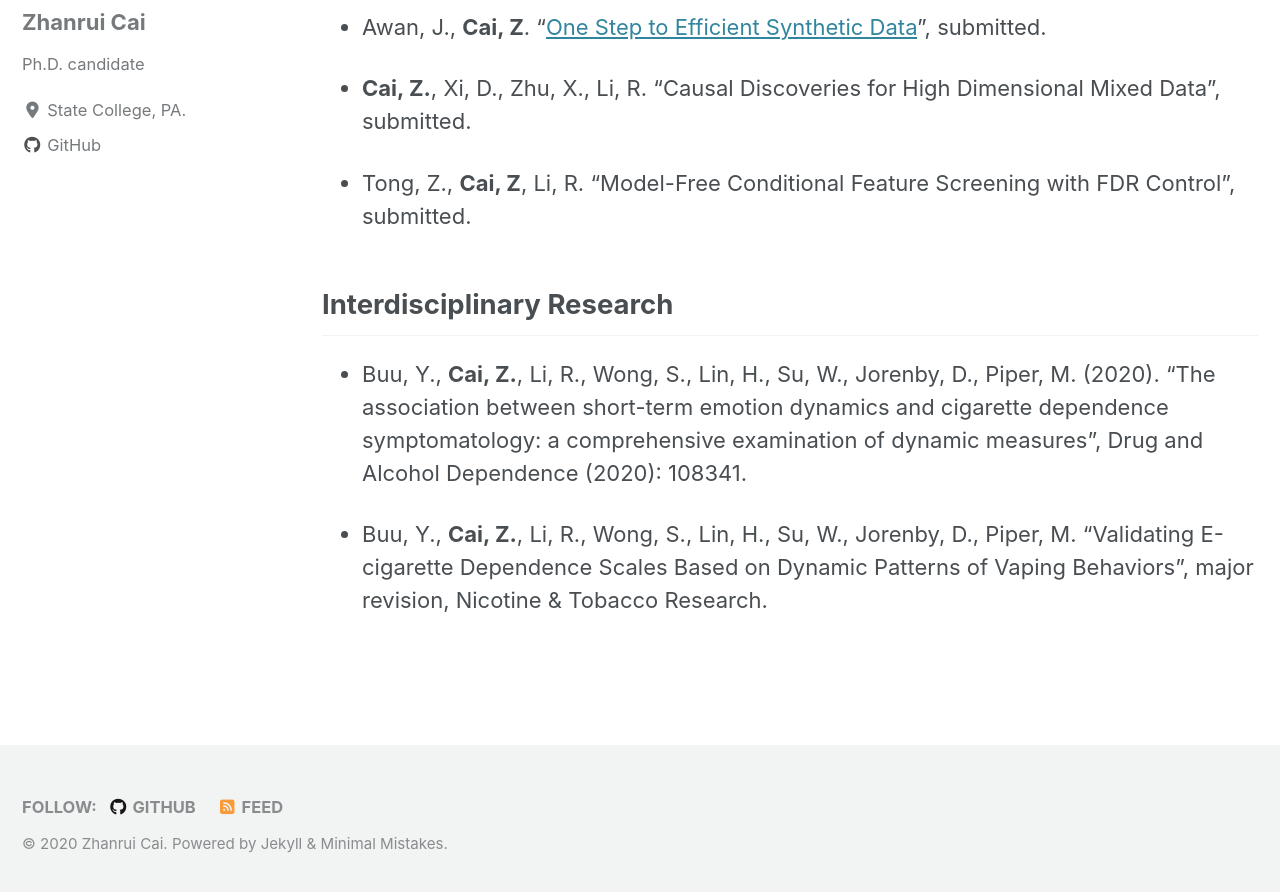
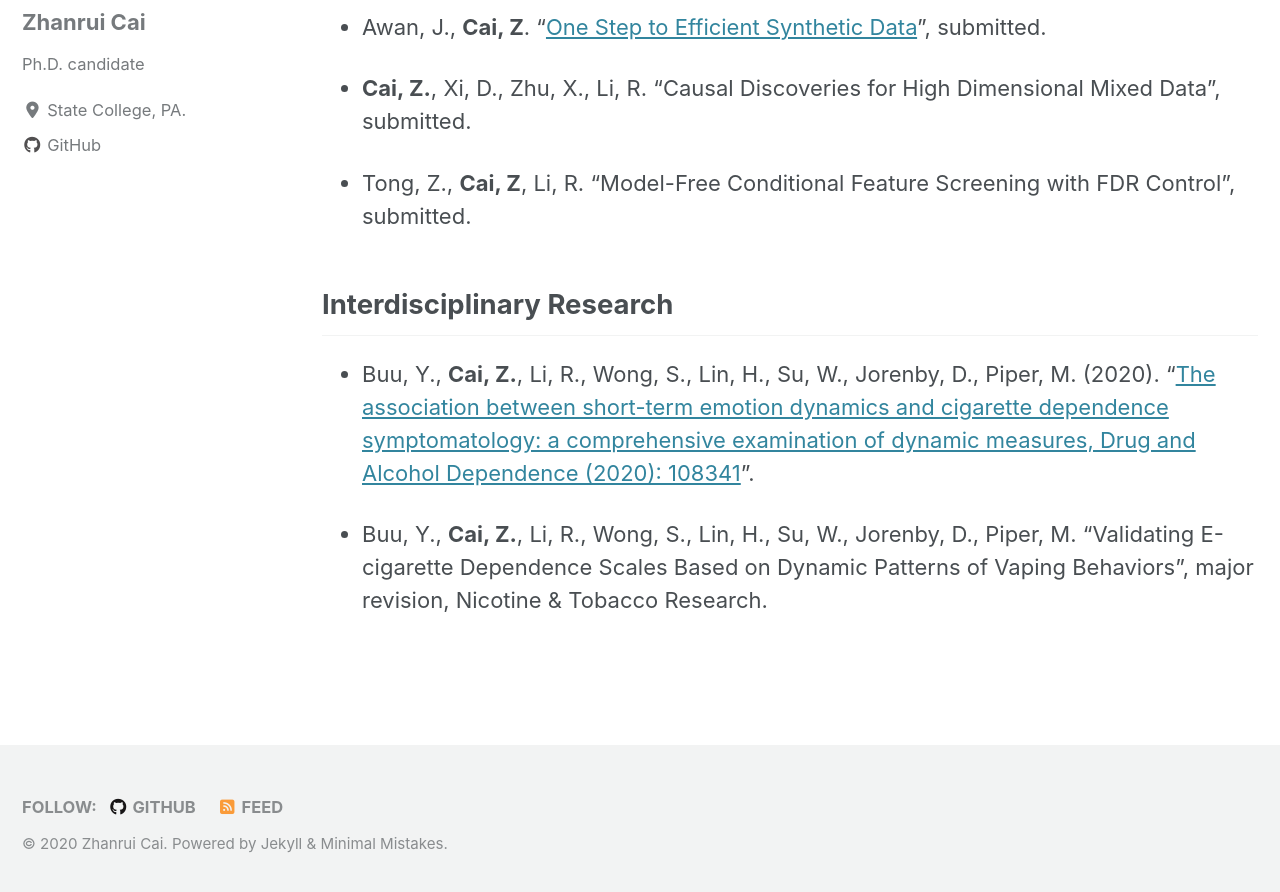
Before and after one commit to zhanruicai/zhanruicai.github.io, a Jekyll site: the page built from _pages/publication.md, in a window 1280 px wide and 900 px high, scrolled down 688 px. Shown: the top 892 px of the window. Built offline with Jekyll 4.4.1, drawn with Linux system fonts in a browser that asks for light colours; cached includes are drawn as plain includes; nearby versions of some CDN libraries; some of the changed lines change nothing that is shown.

Commit message:
new version

```diff
--- a/_pages/publication.md
+++ b/_pages/publication.md
@@ -24,7 +24,7 @@
 
 ## Interdisciplinary Research
 
-- Buu, Y., **Cai, Z.**, Li, R., Wong, S., Lin, H., Su, W., Jorenby, D., Piper, M. (2020). "The association between short-term emotion dynamics and cigarette dependence symptomatology: a comprehensive examination of dynamic measures", Drug and Alcohol Dependence (2020): 108341.
+- Buu, Y., **Cai, Z.**, Li, R., Wong, S., Lin, H., Su, W., Jorenby, D., Piper, M. (2020). "[The association between short-term emotion dynamics and cigarette dependence symptomatology: a comprehensive examination of dynamic measures, Drug and Alcohol Dependence (2020): 108341](https://authors.elsevier.com/c/1cFP11LiD33U2i)".
 
 
 - Buu, Y., **Cai, Z.**, Li, R., Wong, S., Lin, H., Su, W., Jorenby, D., Piper, M. "Validating E-cigarette Dependence Scales Based on Dynamic Patterns of Vaping Behaviors", major revision, Nicotine &amp; Tobacco Research.
```
